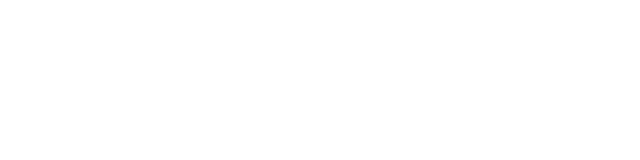
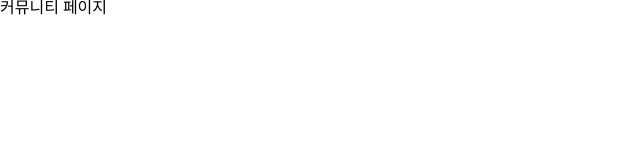
Before and after one commit to hemeum/project-community, a React (Create React App) app: page /community in a window 1280 px wide. Before the commit this address had no page. Shown: the top 160 px of the page, without its empty margins (0-640 px from the left). Built offline with nearby package versions, Linux system fonts and the light colour scheme.

Commit message:
🚧 [작업중] 커뮤니티 페이지

```diff
--- a/src/App.tsx
+++ b/src/App.tsx
@@ -1,6 +1,7 @@
 import React from 'react';
 import './App.css';
 import Home from './pages/Home';
+import Community from './pages/Community';
 import { BrowserRouter, Routes, Route } from 'react-router-dom';
 
 function App() {
@@ -9,6 +10,7 @@
 			<BrowserRouter>
 				<Routes>
 					<Route path="/" element={<Home></Home>}></Route>
+					<Route path="/community" element={<Community></Community>}></Route>
 				</Routes>
 			</BrowserRouter>
 		</div>
--- /dev/null
+++ b/src/pages/Community.tsx
@@ -0,0 +1,5 @@
+import React from 'react';
+
+export default function Community() {
+	return <>커뮤니티 페이지</>;
+}
```
